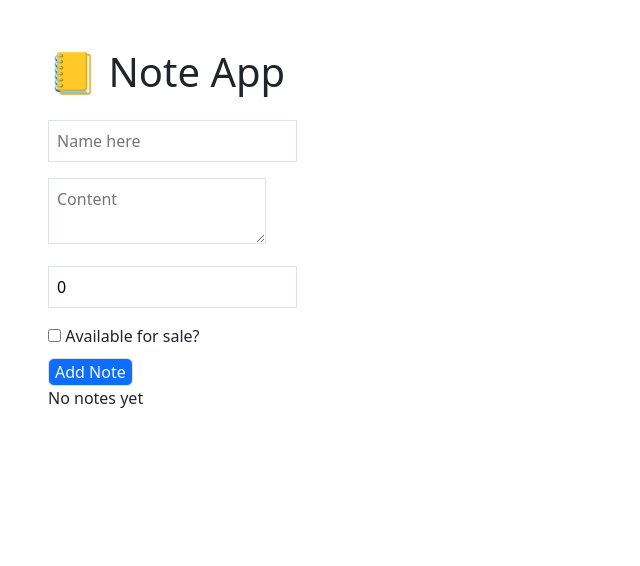
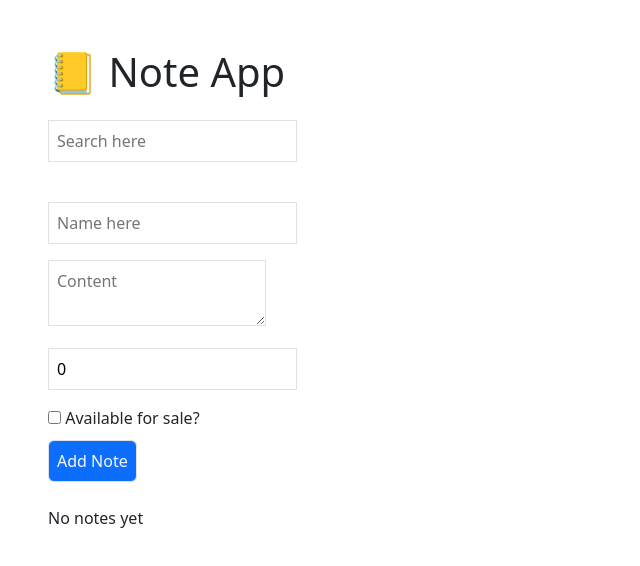
Before and after one commit to ThaiThienQuan/Note-App, a React (Vite) app: page / in a window 1280 px wide. Shown: the top 566 px of the page, without its empty margins (0-640 px from the left). Built offline with nearby package versions, Linux system fonts and the light colour scheme.

Commit message:
Fault with create note in NoteForm.tsx

```diff
--- a/src/Components/NoteForm.tsx
+++ b/src/Components/NoteForm.tsx
@@ -2,16 +2,20 @@ import { useCallback, useState } from "react";
 import type { Note } from "../types/note";
 import { v4 as uuidv4 } from "uuid";
 interface Props {
-
+  search: "";
+  setsearch:()=>void
   addNote: (note: Note) => void;
 }
-export default function NoteForm({ addNote }: Props) {
+export default function NoteForm({ addNote, search ,setsearch}: Props) {
   const [dataform, setdataform] = useState({
     title: "",
     content: "",
     price: 0,
     available: false,
   });
+  const handleSearch=(e)=>{
+    setsearch(e.target.value);
+  }
   const handleChange = useCallback((e) => {
     const { name, value, type, checked } = e.target;
     setdataform((prev) => ({
@@ -37,7 +41,16 @@ export default function NoteForm({ addNote }: Props) {
 
   return (
     <>
-      <form onSubmit={handleSubmit} className="">
+    <input
+          className={`p-2 mb-3 border`}
+          type="text"
+          value={search}
+          placeholder="Search here"
+          onChange={handleSearch}
+        />
+      <form onSubmit={handleSubmit} className="mb-4">
+
+        <br />
         <input
           className={`p-2 mb-3 border`}
           type="text"
@@ -69,9 +82,10 @@ export default function NoteForm({ addNote }: Props) {
           checked={dataform.available}
           onChange={handleChange}
           className={`p-2 mb-3 border`}
-        /> Available for sale?
+        />{" "}
+        Available for sale?
         <br />
-        <button className={`bg-primary text-light border rounded`}>
+        <button className={`bg-primary text-light p-2 border rounded`}>
           Add Note
         </button>
       </form>
--- a/src/Components/NoteList.tsx
+++ b/src/Components/NoteList.tsx
@@ -3,22 +3,26 @@ import type { Note } from "../types/note";
 interface Props {
   notes: Note[];
   deleteNote: (id: string) => void;
+  filterNote: (title:string) => void;
+
 }
 
-export default function NoteList({ notes, deleteNote }: Props) {
+export default function NoteList({ notes, deleteNote ,filterNote}: Props) {
   return (
     <div>
       {notes.length == 0 ? (
         <p>No notes yet</p>
       ) : (
-        notes.map((note) => (
+        filterNote.map((note) => (
           <div
             key={note.id}
             className="border p-3 mb-2 rounded shadow-sm bg-gray-50"
           >
+            <p>{note.id}</p>
             <h2 className="font-bold">{note.title}</h2>
             <p>{note.content}</p>
             <p>{note.price}</p>
+            <p>{note.available ? "Saved" : "Not save"}</p>
             <strong>
               <small>{new Date(note.createAt).toString()}</small>
             </strong>
@@ -27,7 +31,9 @@ export default function NoteList({ notes, deleteNote }: Props) {
                 deleteNote(note.id);
               }}
               className="text-red-500 mt-2"
-            >Delete</button>
+            >
+              Delete
+            </button>
           </div>
         ))
       )}
--- a/src/NoteApp/NoteAppComponent.tsx
+++ b/src/NoteApp/NoteAppComponent.tsx
@@ -1,4 +1,4 @@
-import { useCallback, useEffect, useState } from "react";
+import { useCallback, useEffect, useMemo, useState } from "react";
 import type { Note } from "../types/note";
 import NoteForm from "../Components/NoteForm";
 import NoteList from "../Components/NoteList";
@@ -7,6 +7,7 @@ export default function NoteAppComponent() {
     const save = localStorage.getItem("notes");
     return save ? JSON.parse(save) : [];
   });
+  const [search, setsearch] = useState("");
   useEffect(() => {
     localStorage.setItem("notes", JSON.stringify(notes));
   }, [notes]);
@@ -16,15 +17,28 @@ export default function NoteAppComponent() {
   const deleteNote = useCallback((id: string) => {
     setnote(notes.filter((i) => i.id !== id));
   }, []);
-  const filterNote=()=>{
-
-  }
+  const filterNote = useMemo(() => {
+    return notes.filter((i) =>
+      `
+    ${i.id}
+    ${i.title}
+    ${i.content}
+    ${i.price}
+    ${i.available ? "Saved" : "Not save"}
+    ${i.createAt}
+    `.includes(search.toLowerCase())
+    );
+  }, [search, notes]);
   return (
     <>
       <div className={`p-5 max-w-3xl mx-auto`}>
         <h1 className={`text-2xl font-bold mb-4`}>📒 Note App</h1>
-        <NoteForm addNote={addNote}/>
-        <NoteList notes={notes} deleteNote={deleteNote}/>
+        <NoteForm addNote={addNote} search={search} setsearch={setsearch}/>
+        <NoteList
+          notes={notes}
+          filterNote={filterNote}
+          deleteNote={deleteNote}
+        />
       </div>
     </>
   );
```
